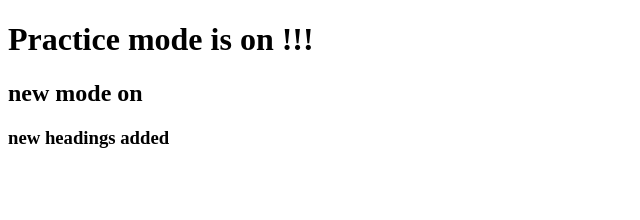
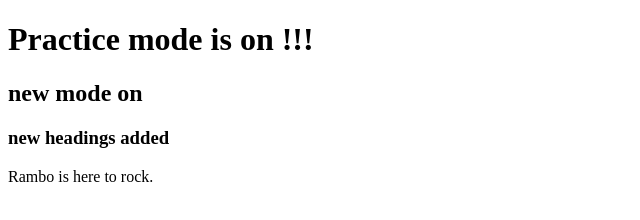
Before and after one commit to ojhasojan/grow, a plain HTML site: page index.html in a window 1280 px wide. Shown: the whole page, without its empty margins (0-640 px from the left). Drawn offline with Linux system fonts and the light colour scheme.

Commit message:
Update index.html

```diff
--- a/index.html
+++ b/index.html
@@ -9,5 +9,6 @@
     <h1>Practice mode is on !!!</h1>
     <h2>new mode on </h2>
     <h3>new headings added</h3>
+    <p>Rambo is here to rock.</p>
 </body>
 </html>
```
